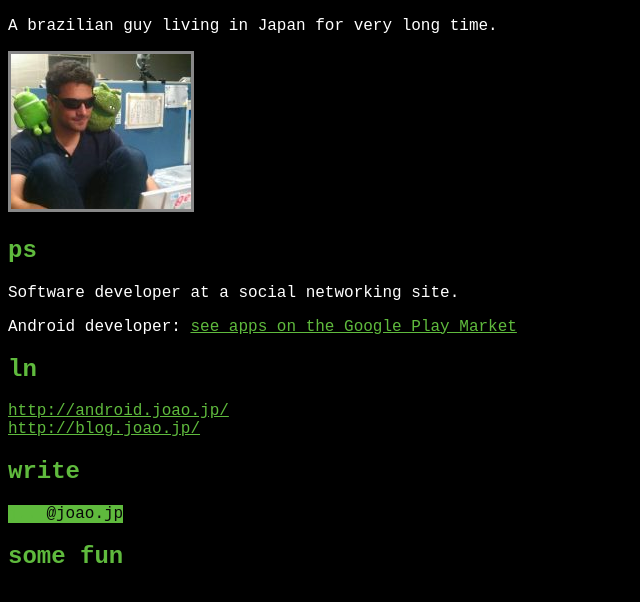
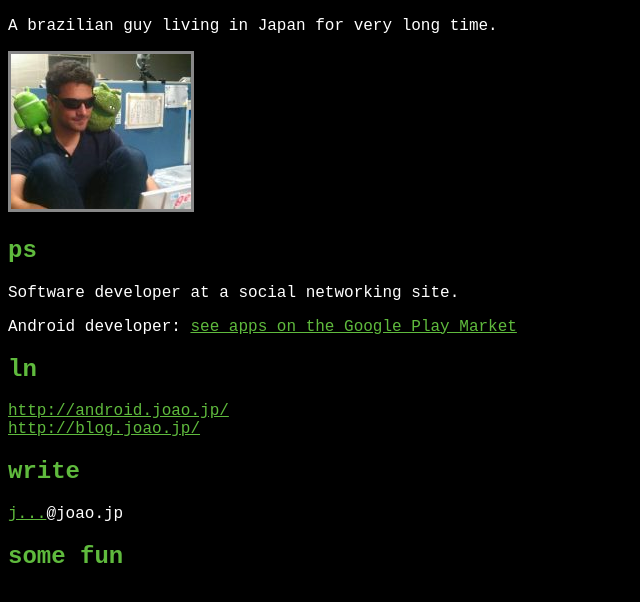
Before and after one commit to jfsso/jfsso.github.io, a plain HTML site: page index.html in a window 1280 px wide. Shown: the part 110-712 px from the top of the page, without its empty margins (0-640 px from the left). Drawn offline with nearby package versions, Linux system fonts and the light colour scheme; a script that the page names is missing.

Commit message:
fix mail link

```diff
--- a/index.html
+++ b/index.html
@@ -41,7 +41,7 @@
 
 <h2>write</h2>
 
-<p><span class="greenback"><a href="http://www.google.com/recaptcha/mailhide/d?k=01znIqcPCbcU_dMTCEkeZp8w==&amp;c=xbLqG0KlYUYjwUX8719tcw==" onclick="window.open('http://www.google.com/recaptcha/mailhide/d?k\07501znIqcPCbcU_dMTCEkeZp8w\75\75\46c\75xbLqG0KlYUYjwUX8719tcw\75\075', '', 'toolbar=0,scrollbars=0,location=0,statusbar=0,menubar=0,resizable=0,width=500,height=300'); return false;" title="Reveal this e-mail address">j...</a>@joao.jp</p>
+<p><a href="http://www.google.com/recaptcha/mailhide/d?k=01znIqcPCbcU_dMTCEkeZp8w==&amp;c=xbLqG0KlYUYjwUX8719tcw==" onclick="window.open('http://www.google.com/recaptcha/mailhide/d?k\07501znIqcPCbcU_dMTCEkeZp8w\75\75\46c\75xbLqG0KlYUYjwUX8719tcw\75\075', '', 'toolbar=0,scrollbars=0,location=0,statusbar=0,menubar=0,resizable=0,width=500,height=300'); return false;" title="Reveal this e-mail address">j...</a>@joao.jp</p>
 
 <h2>some fun</h2>
 <p><span id="usersOnline"></span></p>
```
